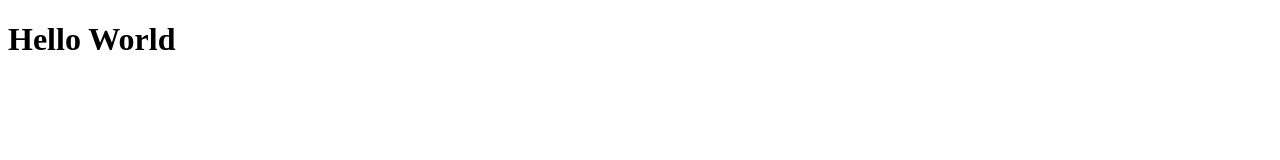
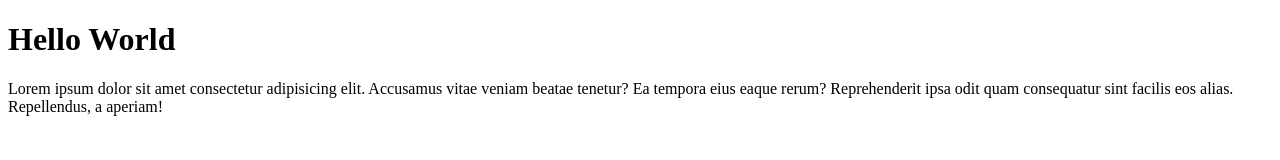
Before and after one commit to ainurcoding/ainur-git-test, a plain HTML site: page index.html in a window 1280 px wide. Drawn offline with Linux system fonts and the light colour scheme.

Commit message:
Menambahkan paragraf

```diff
--- a/index.html
+++ b/index.html
@@ -8,5 +8,6 @@
 </head>
 <body>
     <h1>Hello World</h1>
+    <p>Lorem ipsum dolor sit amet consectetur adipisicing elit. Accusamus vitae veniam beatae tenetur? Ea tempora eius eaque rerum? Reprehenderit ipsa odit quam consequatur sint facilis eos alias. Repellendus, a aperiam!</p>
 </body>
 </html>
```
